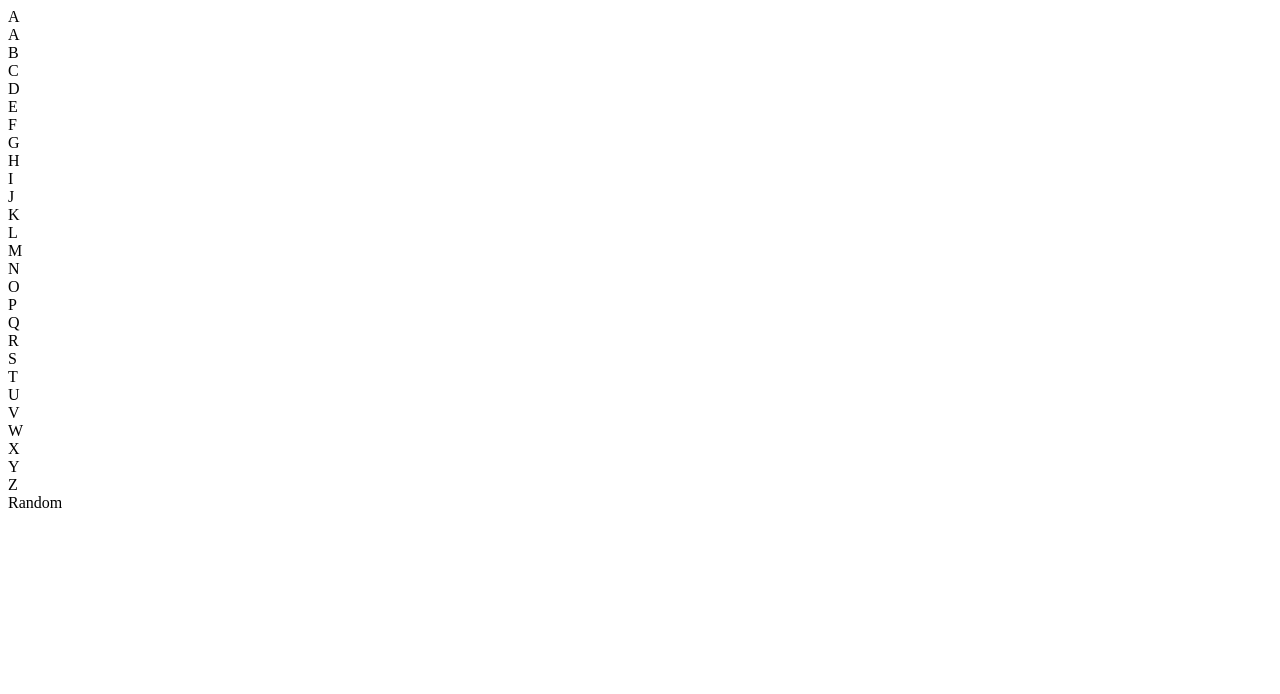
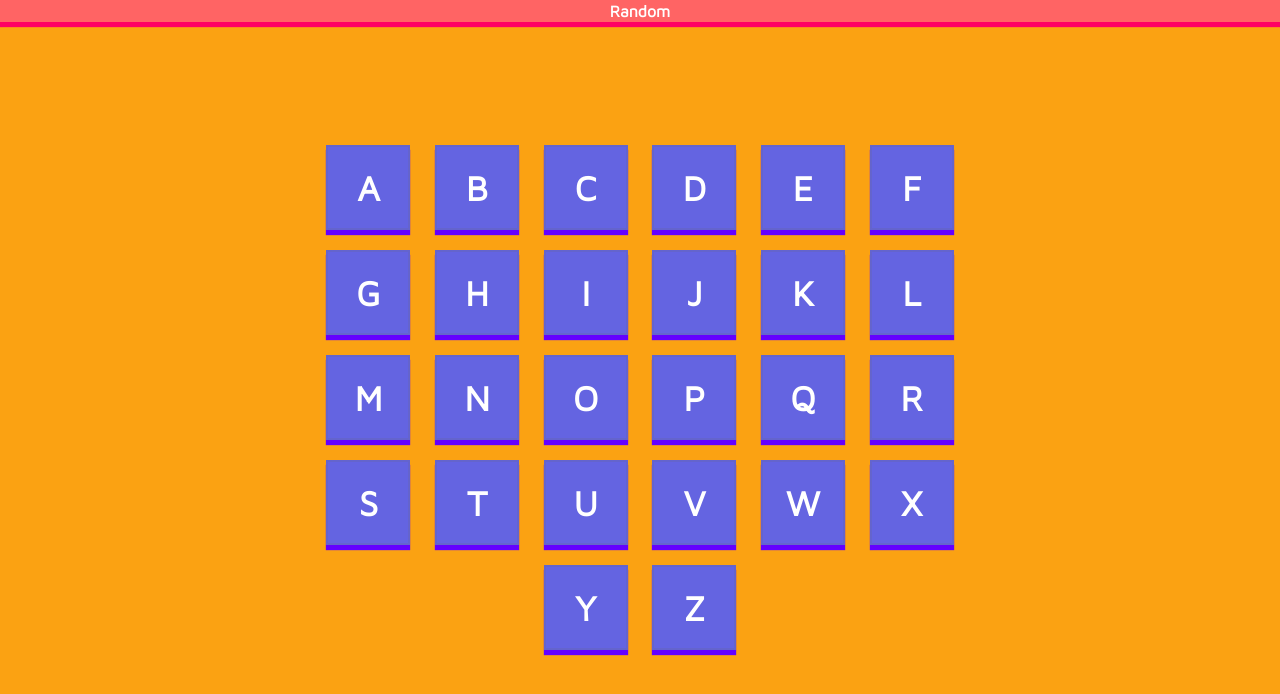
Before and after one commit to kunle-lawal/ABCD, a plain HTML site: page index.html in a window 1280 px wide. Drawn offline with nearby package versions, Linux system fonts and the light colour scheme.

Commit message:
Update index.html

```diff
--- a/index.html
+++ b/index.html
@@ -4,6 +4,7 @@
 <script src="https://code.jquery.com/jquery-3.0.0-alpha1.js"></script>
 <script src="https://code.jquery.com/jquery-git.js"></script>
 <script src="https://code.jquery.com/jquery-2.1.1.min.js"></script>
+  <link rel="stylesheet" type="text/css" href="style.css">
   <meta charset="utf-8">
   <title>JS Bin</title>
 </head>
@@ -40,5 +41,6 @@
 	<div>
 	  <div id="random" class="ran">Random</div>
 	</div>
+       <script type="text/javascript" src="js/cell.js"></script>
 </body>
 </html>
```
